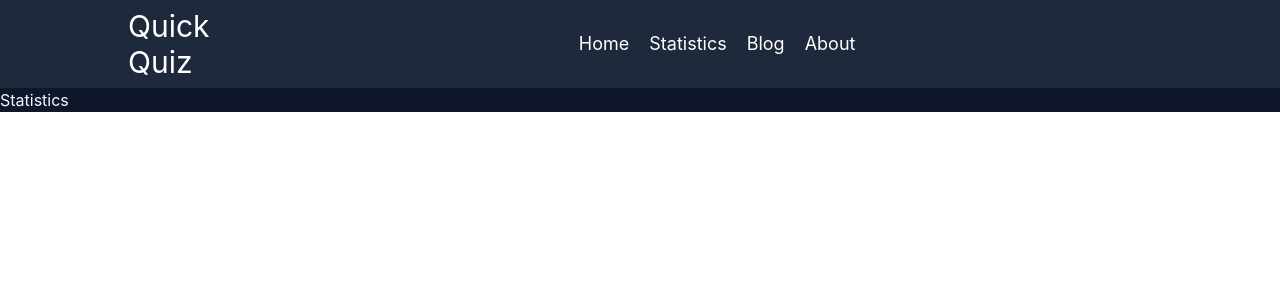
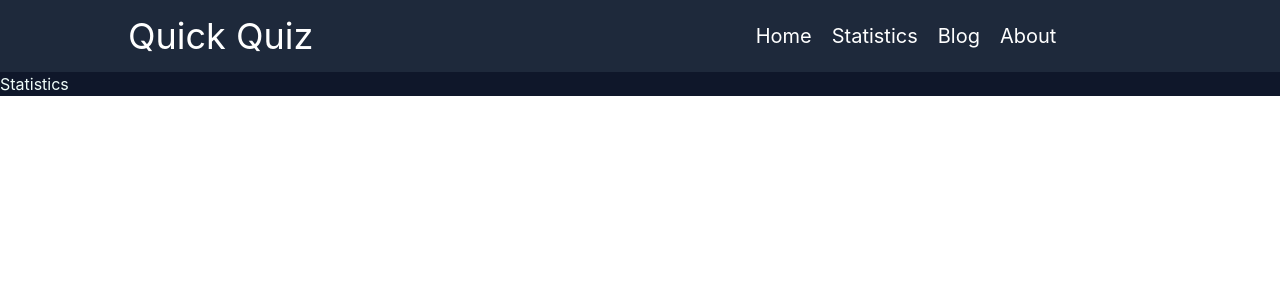
Before and after one commit to MMamunurRashid/Quick-Quiz, a React (Create React App) app: page /statistics in a window 1280 px wide. Shown: the top 300 px of the page. Built offline with nearby package versions, Linux system fonts and the light colour scheme.

Commit message:
navbar fixing

```diff
--- a/src/Components/Navbar/Navbar.js
+++ b/src/Components/Navbar/Navbar.js
@@ -5,7 +5,7 @@ import { Link } from "react-router-dom";
 const Navbar = () => {
   const [menuOpen, setMenuOpen] = useState(false);
   return (
-    <nav className="bg-slate-800 text-white">
+    <nav className="bg-slate-800 text-white pt-2 pb-2">
       <div className="md:w-4/5 m-auto">
         <div>
           <div
@@ -18,24 +18,24 @@ const Navbar = () => {
 
         <div className="flex justify-between items-center py-2 bg-slate-800 text-white">
           <div>
-            <h1 className="text-3xl">Quick Quiz</h1>
+            <h1 className="text-4xl">Quick Quiz</h1>
           </div>
 
           <div
-            className={`bg-slate-800 w-1/2 md:text-lg text-white w-full md:flex justify-center absolute md:static duration-500 ease-in ${
-              menuOpen ? "top-10" : "top-[-120px]"
+            className={`bg-slate-800 w-1/2   md:text-lg text-white  md:flex justify-center absolute md:static duration-500 ease-in ${
+              menuOpen ? "top-10 pb-3" : "top-[-120px]"
             }`}
           >
-            <Link className="pl-5" to={"/home"}>
+            <Link className="pl-5 text-xl" to={"/home"}>
               Home
             </Link>
-            <Link className="pl-5" to={"/statistics"}>
+            <Link className="pl-5 text-xl" to={"/statistics"}>
               Statistics
             </Link>
-            <Link className="pl-5" to={"/blog"}>
+            <Link className="pl-5 text-xl" to={"/blog"}>
               Blog
             </Link>
-            <Link className="pl-5" to={""}>
+            <Link className="pl-5 text-xl" to={""}>
               About
             </Link>
           </div>
```
